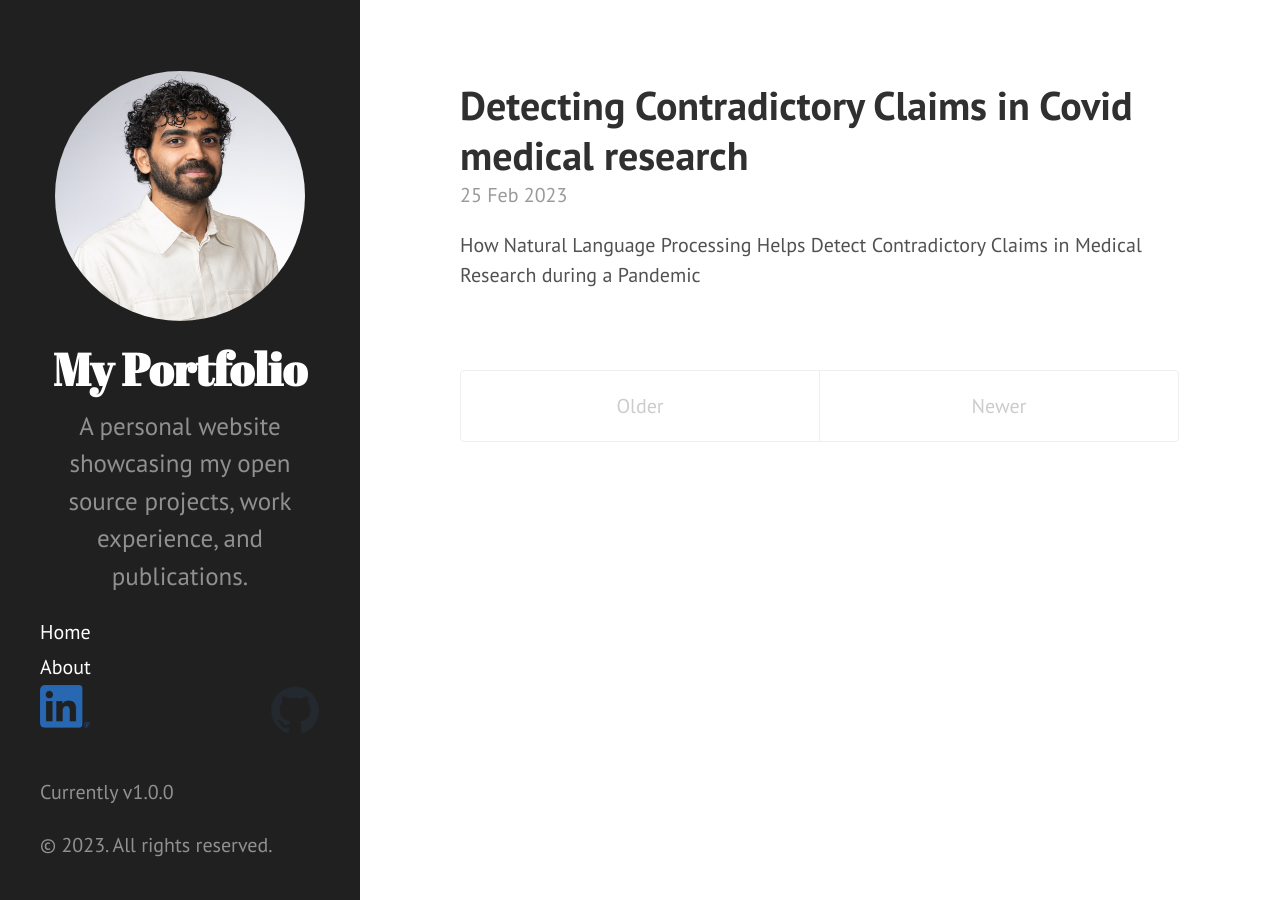
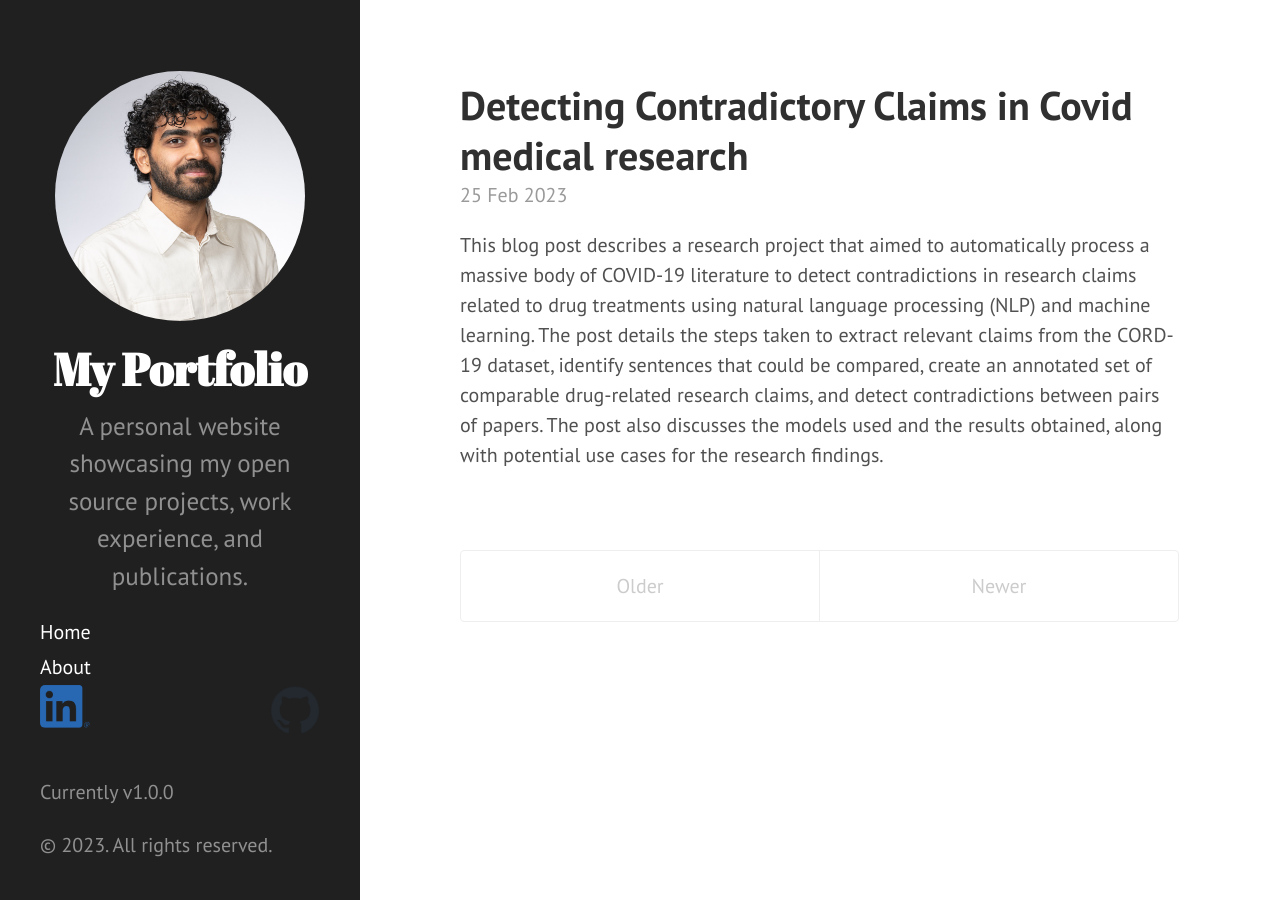
Before and after one commit to 97harsh/97harsh.github.io, a Jekyll site: the page built from index.html, in a window 1280 px wide. Built offline with Jekyll 4.4.1, drawn with Linux system fonts in a browser that asks for light colours; Markdown is read by kramdown in place of the engine named in the settings; the list of posts is cut into pages by our own code.

Commit message:
coronawhy: added tags, modified description

```diff
--- a/_posts/2023-02-25-contradictory-claims.md
+++ b/_posts/2023-02-25-contradictory-claims.md
@@ -1,7 +1,9 @@
 ---
 layout: post
 title: Detecting Contradictory Claims in Covid medical research
-description: How Natural Language Processing Helps Detect Contradictory Claims in Medical Research during a Pandemic
+description: This blog post describes a research project that aimed to automatically process a massive body of COVID-19 literature to detect contradictions in research claims related to drug treatments using natural language processing (NLP) and machine learning. The post details the steps taken to extract relevant claims from the CORD-19 dataset, identify sentences that could be compared, create an annotated set of comparable drug-related research claims, and detect contradictions between pairs of papers. The post also discusses the models used and the results obtained, along with potential use cases for the research findings.
+
+tags: NLP, Opensource
 ---
 
 How Natural Language Processing Helps Detect Contradictory Claims in Medical Research during a Pandemic
```
